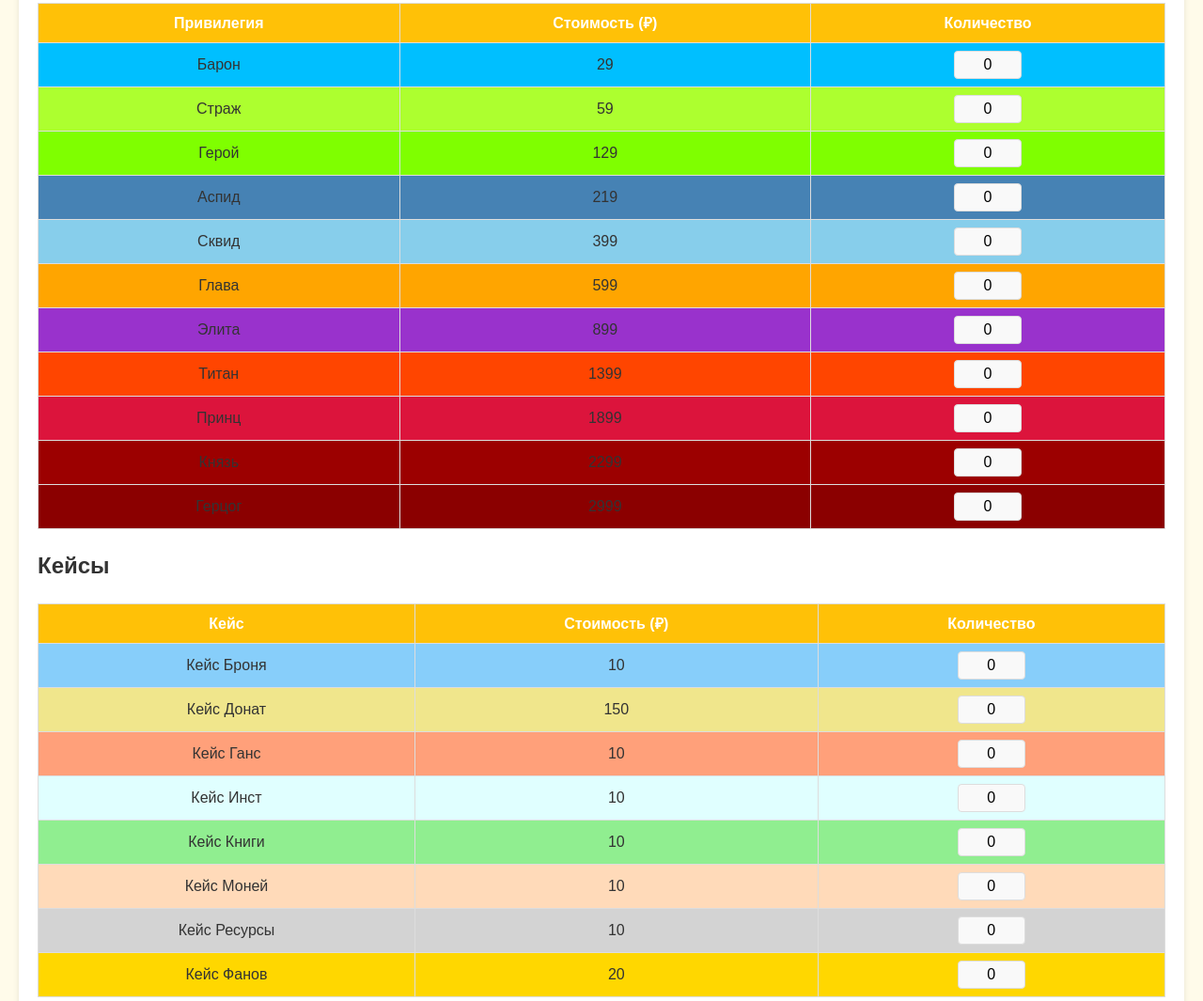
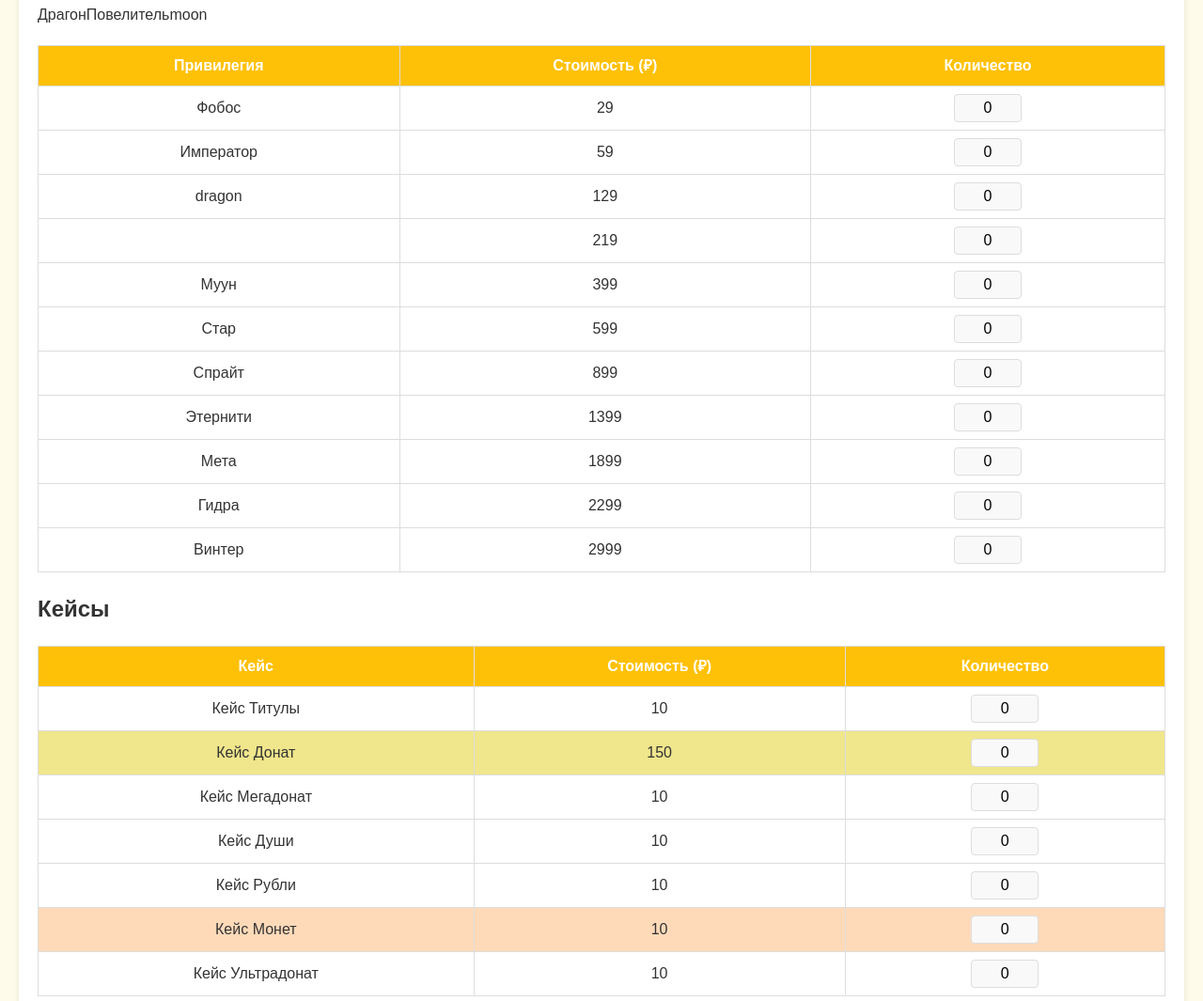
Before and after one commit to fun-world-fun/Funs, a plain HTML site: page donate.html in a window 1280 px wide. Shown: the part 246-1311 px from the top of the page at 94% size. Drawn offline with Linux system fonts and the light colour scheme.

Commit message:
donate.html

```diff
--- a/donate.html
+++ b/donate.html
@@ -27,17 +27,17 @@
                     </tr>
                 </thead>
                 <tbody>
-                    <tr class="barony"><td>Барон</td><td>29</td><td><input type="number" name="baron" value="0" min="0"></td></tr>
-                    <tr class="guard"><td>Страж</td><td>59</td><td><input type="number" name="guard" value="0" min="0"></td></tr>
-                    <tr class="hero"><td>Герой</td><td>129</td><td><input type="number" name="hero" value="0" min="0"></td></tr>
-                    <tr class="aspid"><td>Аспид</td><td>219</td><td><input type="number" name="aspid" value="0" min="0"></td></tr>
-                    <tr class="squid"><td>Сквид</td><td>399</td><td><input type="number" name="squid" value="0" min="0"></td></tr>
-                    <tr class="chief"><td>Глава</td><td>599</td><td><input type="number" name="chief" value="0" min="0"></td></tr>
-                    <tr class="elite"><td>Элита</td><td>899</td><td><input type="number" name="elite" value="0" min="0"></td></tr>
-                    <tr class="titan"><td>Титан</td><td>1399</td><td><input type="number" name="titan" value="0" min="0"></td></tr>
-                    <tr class="prince"><td>Принц</td><td>1899</td><td><input type="number" name="prince" value="0" min="0"></td></tr>
-                    <tr class="duke"><td>Князь</td><td>2299</td><td><input type="number" name="duke" value="0" min="0"></td></tr>
-                    <tr class="duchess"><td>Герцог</td><td>2999</td><td><input type="number" name="duchess" value="0" min="0"></td></tr>
+                    <tr class="fobos"><td>Фобос</td><td>29</td><td><input type="number" name="fobos" value="0" min="0"></td></tr>
+                    <tr class="Imperator"><td>Император</td><td>59</td><td><input type="number" name="Imperator" value="0" min="0"></td></tr>
+                    <tr class=""><td>dragon</td>Драгон<td>129</td><td><input type="number" name="dragon" value="0" min="0"></td></tr>
+                    <tr class="povelitel"><td></td>Повелитель<td>219</td><td><input type="number" name="povelitel" value="0" min="0"></td></tr>
+                    <tr class="">moon<td>Муун</td><td>399</td><td><input type="number" name="moon" value="0" min="0"></td></tr>
+                    <tr class="star"><td>Стар</td><td>599</td><td><input type="number" name="star" value="0" min="0"></td></tr>
+                    <tr class="sprait"><td>Спрайт</td><td>899</td><td><input type="number" name="sprait" value="0" min="0"></td></tr>
+                    <tr class="eternity"><td>Этернити</td><td>1399</td><td><input type="number" name="eternity" value="0" min="0"></td></tr>
+                    <tr class="meta"><td>Мета</td><td>1899</td><td><input type="number" name="meta" value="0" min="0"></td></tr>
+                    <tr class="hydra"><td>Гидра</td><td>2299</td><td><input type="number" name="hydra" value="0" min="0"></td></tr>
+                    <tr class="winter"><td>Винтер</td><td>2999</td><td><input type="number" name="winter" value="0" min="0"></td></tr>
                 </tbody>
             </table>
             <h2>Кейсы</h2>
@@ -50,14 +50,13 @@
                     </tr>
                 </thead>
                 <tbody>
-                    <tr class="armor-case"><td>Кейс Броня</td><td>10</td><td><input type="number" name="armor" value="0" min="0"></td></tr>
+                 <tr class="besttitles-case"><td>Кейс Титулы</td><td>10</td><td><input type="number" name="armor" value="0" min="0"></td></tr>
                     <tr class="donate-case"><td>Кейс Донат</td><td>150</td><td><input type="number" name="donation" value="0" min="0"></td></tr>
-                    <tr class="guns-case"><td>Кейс Ганс</td><td>10</td><td><input type="number" name="guns" value="0" min="0"></td></tr>
-                    <tr class="inst-case"><td>Кейс Инст</td><td>10</td><td><input type="number" name="inst" value="0" min="0"></td></tr>
-                    <tr class="books-case"><td>Кейс Книги</td><td>10</td><td><input type="number" name="books" value="0" min="0"></td></tr>
-                    <tr class="money-case"><td>Кейс Моней</td><td>10</td><td><input type="number" name="money" value="0" min="0"></td></tr>
-                    <tr class="resources-case"><td>Кейс Ресурсы</td><td>10</td><td><input type="number" name="resources" value="0" min="0"></td></tr>
-                    <tr class="token-case"><td>Кейс Фанов</td><td>20</td><td><input type="number" name="token" value="0" min="0"></td></tr>
+                    <tr class="megadonate-case"><td>Кейс Мегадонат</td><td>10</td><td><input type="number" name="guns" value="0" min="0"></td></tr>
+                    <tr class="soulscase.yml"><td>Кейс Души</td><td>10</td><td><input type="number" name="inst" value="0" min="0"></td></tr>
+                    <tr class="rub-case"><td>Кейс Рубли</td><td>10</td><td><input type="number" name="books" value="0" min="0"></td></tr>
+                    <tr class="money-case"><td>Кейс Монет</td><td>10</td><td><input type="number" name="money" value="0" min="0"></td></tr>
+                    <tr class="ultradonate.yml"><td>Кейс Ультрадонат</td><td>10</td><td><input type="number" name="resources" value="0" min="0"></td></tr>
                 </tbody>
             </table>
             <p>Мы свяжемся с вами в течение 3 дней через ваш дискорд</p>
```
